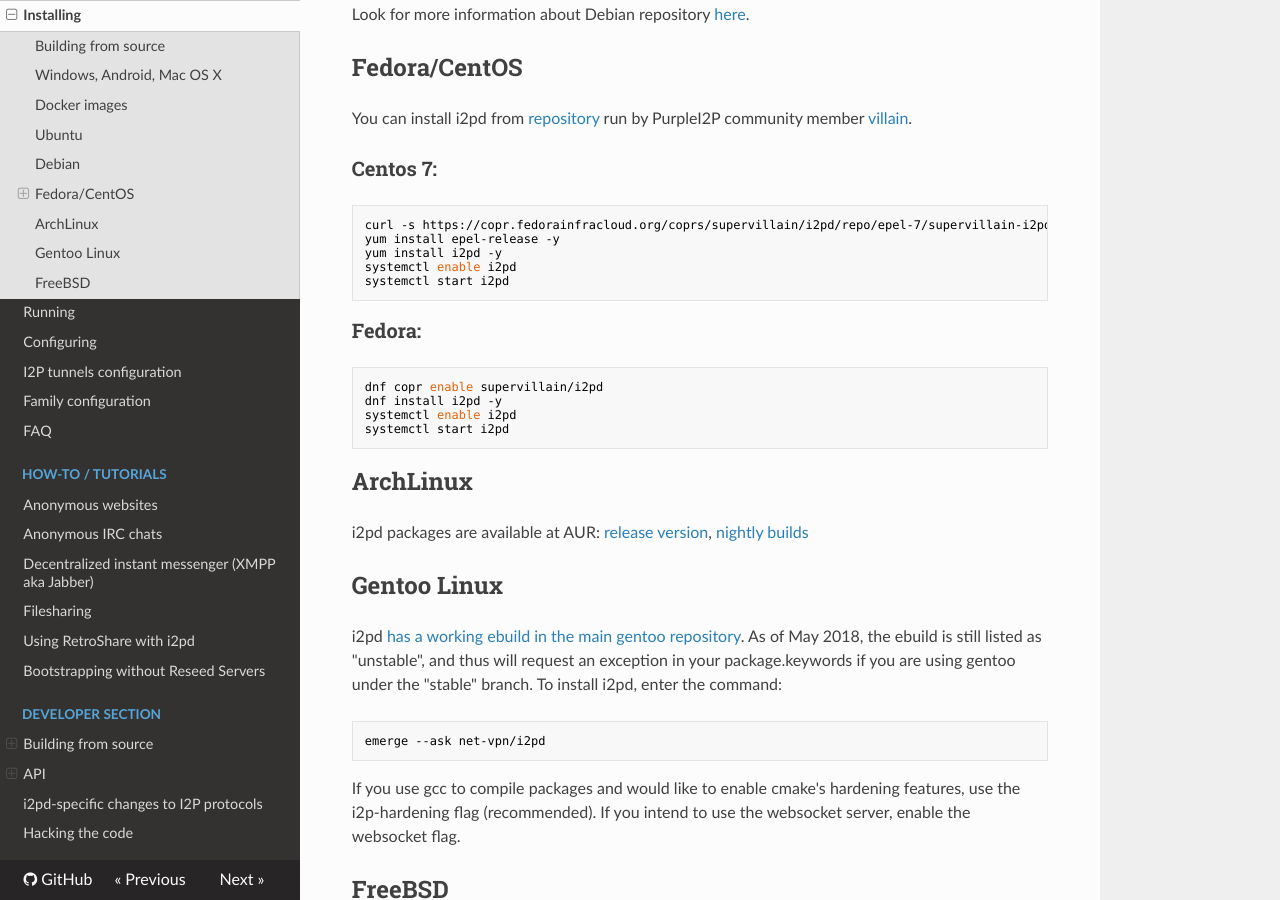
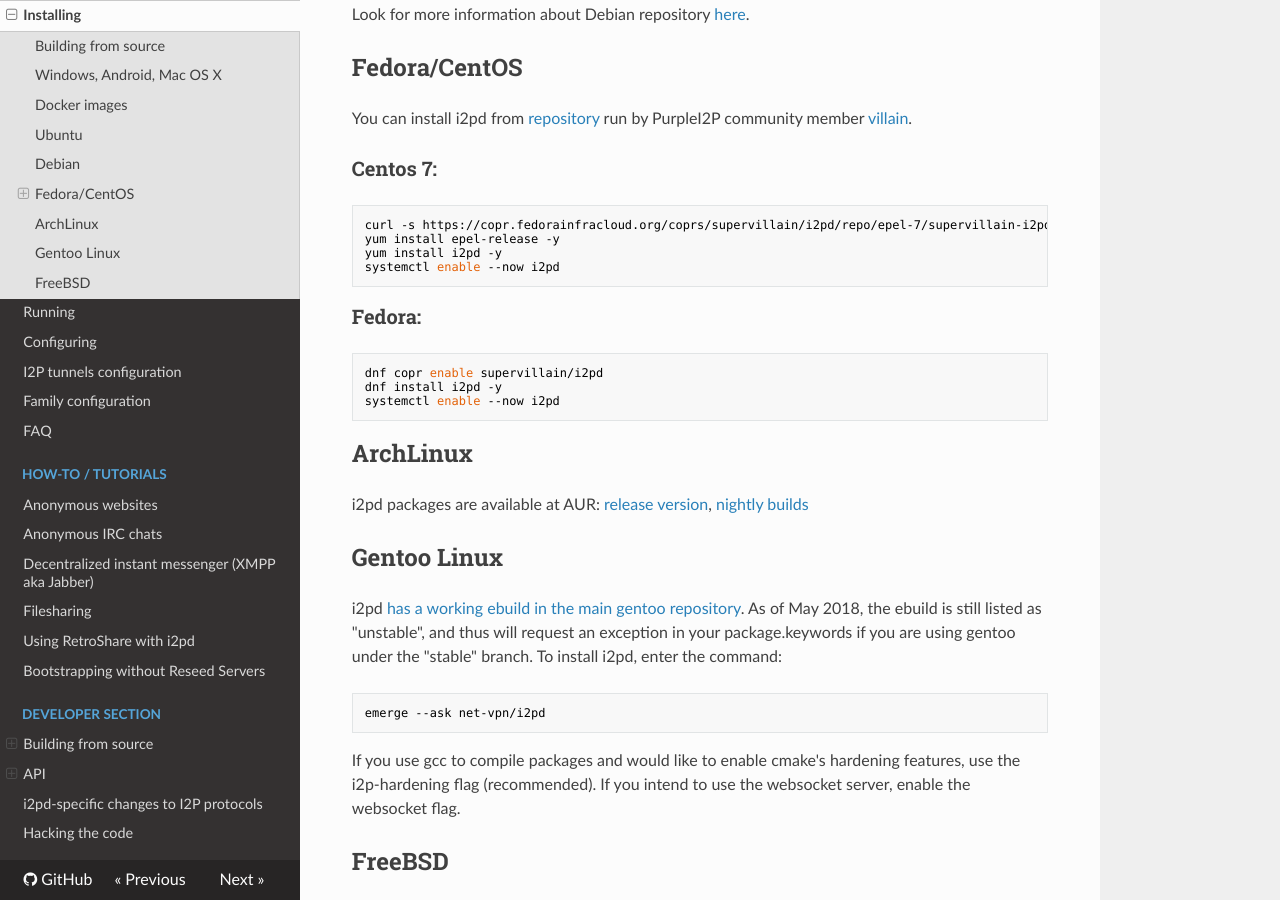
Before and after one commit to PurpleI2P/i2pd_docs_en, an MkDocs documentation site: the page built from docs/user-guide/install.md, in a window 1280 px wide and 900 px high, scrolled down 1287 px. Built offline with MkDocs 1.6.1, drawn with Linux system fonts in a browser that asks for light colours; nearby versions of some CDN libraries; old or Windows-style settings are respelled for this version of MkDocs.

Commit message:
`enable --now` instead of enable && start
The --now argument starts the service immediately.

```diff
--- a/docs/user-guide/install.md
+++ b/docs/user-guide/install.md
@@ -63,15 +63,13 @@ run by PurpleI2P community member [villain](https://twitter.com/el_villano_loco)
     curl -s https://copr.fedorainfracloud.org/coprs/supervillain/i2pd/repo/epel-7/supervillain-i2pd-epel-7.repo -o /etc/yum.repos.d/i2pd-epel-7.repo
     yum install epel-release -y
     yum install i2pd -y
-    systemctl enable i2pd
-    systemctl start i2pd
+    systemctl enable --now i2pd
 
 ### Fedora:
 
     dnf copr enable supervillain/i2pd
     dnf install i2pd -y
-    systemctl enable i2pd
-    systemctl start i2pd
+    systemctl enable --now i2pd
 
 
 ## ArchLinux
```
